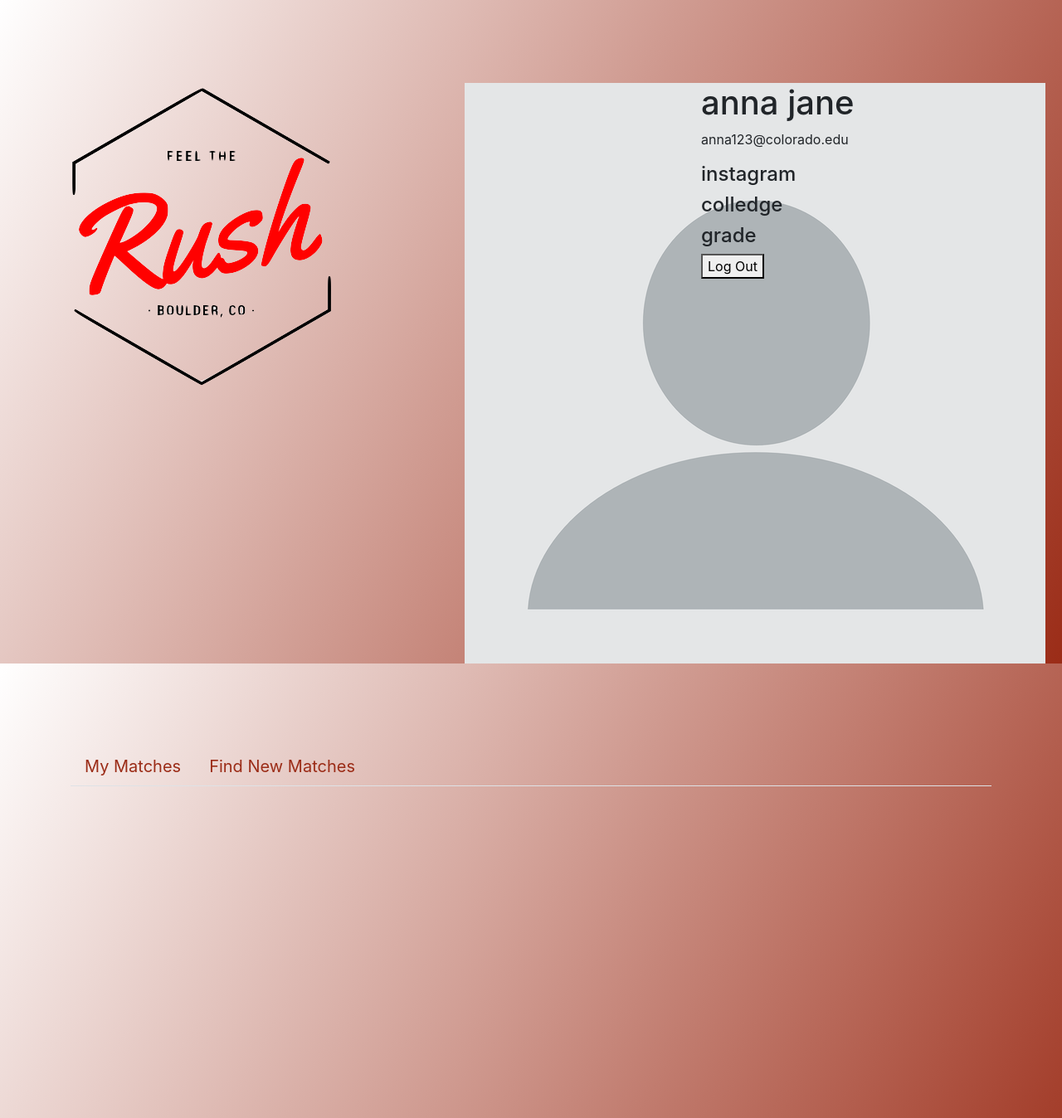
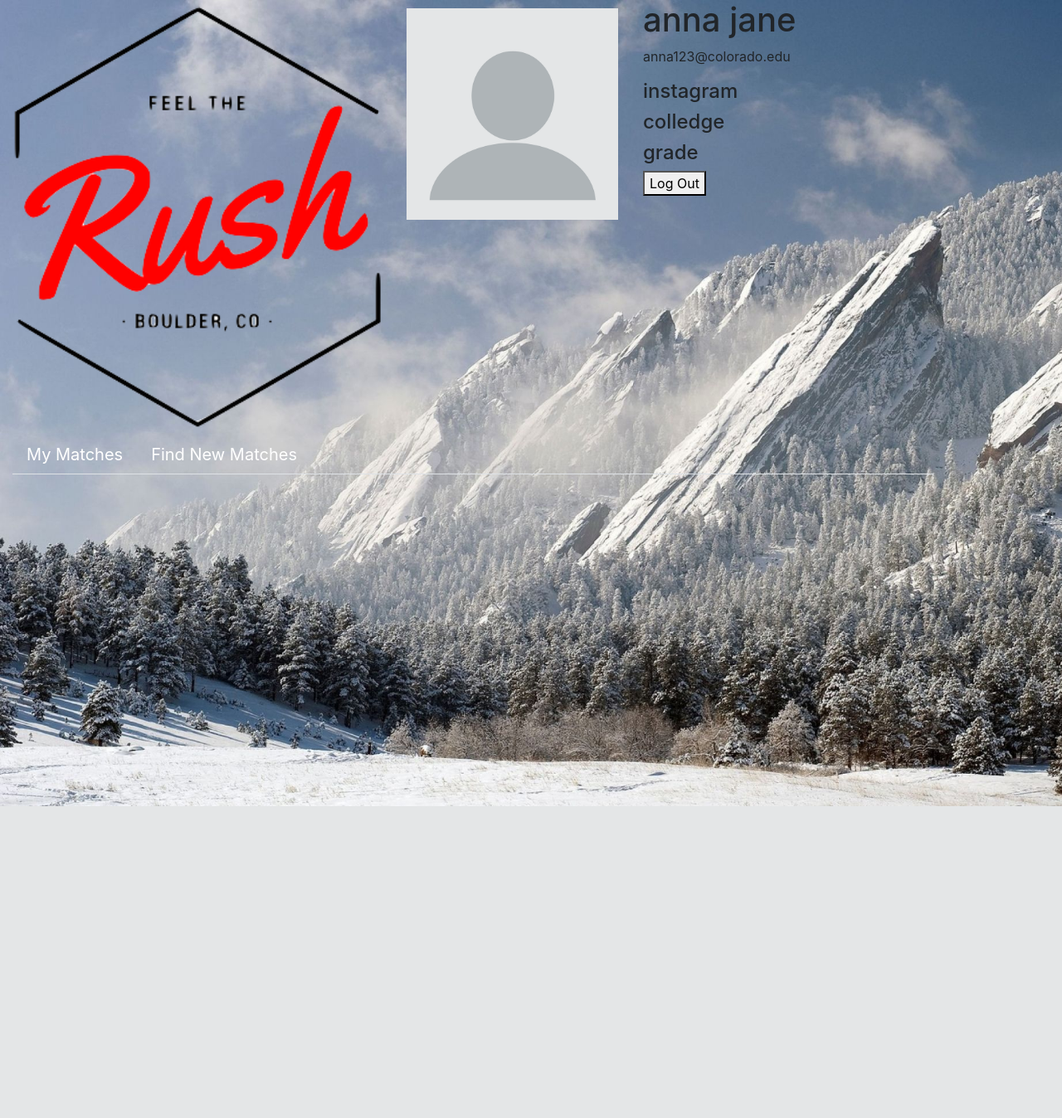
Before and after one commit to jokesire/Final-Project-CSCI3308, a PHP site: page /profile.php in a window 1280 px wide. Shown: the whole page at 83% size. After the commit the page ends 972 px from the top, so only its background shows below. Run offline with PHP 8.4, Linux system fonts and the light colour scheme; a user stored in the database is signed in.

Commit message:
modified css

```diff
--- a/css/main.css
+++ b/css/main.css
@@ -1,38 +1,49 @@
 
   body {
-    background: linear-gradient(120deg, white 0%,  #9b2c17 100%) no-repeat center center fixed;
+
+    background-image: url("background.png");
     background-size: cover;
-    background-color: #f5f5f5;
+
   }
 
   .row{
-    padding-top: 100px;
+    padding-top: 0px;
   }
 
 
   .btn {
-    background-color: #9b2c17;
-    border-color:  #9b2c17;
+    background-color: white;
+    border-color:  white;
+    color: black;
   }
 
   .btn:hover {
     background-color: pink;
     border-color:  pink;
   }
-
+  .img-fluid{
+    width: 100%;
+  }
+  .img-profile{
+    padding-top: 10px;
+    width: 100%;
+  }
   .nav-tabs .nav-item.show .nav-link, .nav-tabs .nav-link.active {
-    color: #9b2c17;
-    background-color: transparent;
+    color: black;
+    background-color: white;
     border-color: transparent transparent #9b2c17;
     border-bottom: 4px solid !important;
     font-size: 20px;
     font-weight: bold;
   }
-  .nav-tabs .nav-link {
+  .nav-tabs .nav-link{
     border-color: #9b2c17;
     border: 1px solid transparent;
     border-top-left-radius: .25rem;
     border-top-right-radius: .25rem;
-    color: #9b2c17;
+    color: white;
     font-size: 20px;
   }
+  .container{
+    margin-left: 0px;
+  }
```
Also changed, not shown: css/background.png (added), 2 other files.
